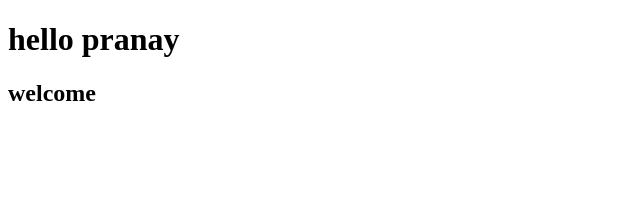
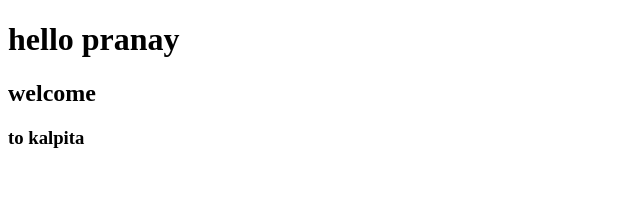
Before and after one commit to pranayrajv/my-app, an Angular app: page / in a window 1280 px wide. Shown: the top 217 px of the page, without its empty margins (0-640 px from the left). Built offline with nearby package versions, Linux system fonts and the light colour scheme.

Commit message:
added h3 tag

```diff
--- a/src/app/app.component.html
+++ b/src/app/app.component.html
@@ -1,3 +1,4 @@
 <h1>hello pranay</h1>
 
 <h2>welcome</h2>
+<h3>to kalpita</h3>
```
